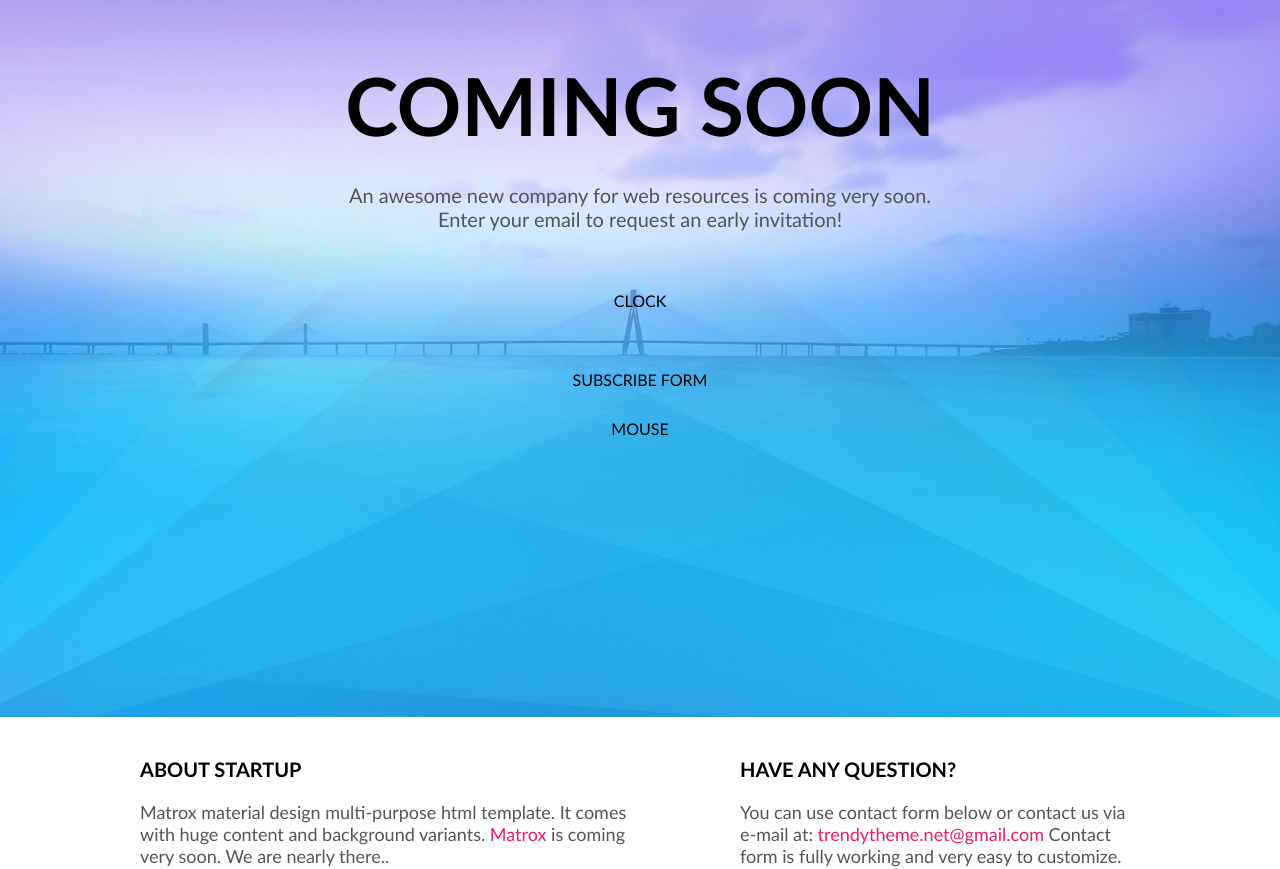
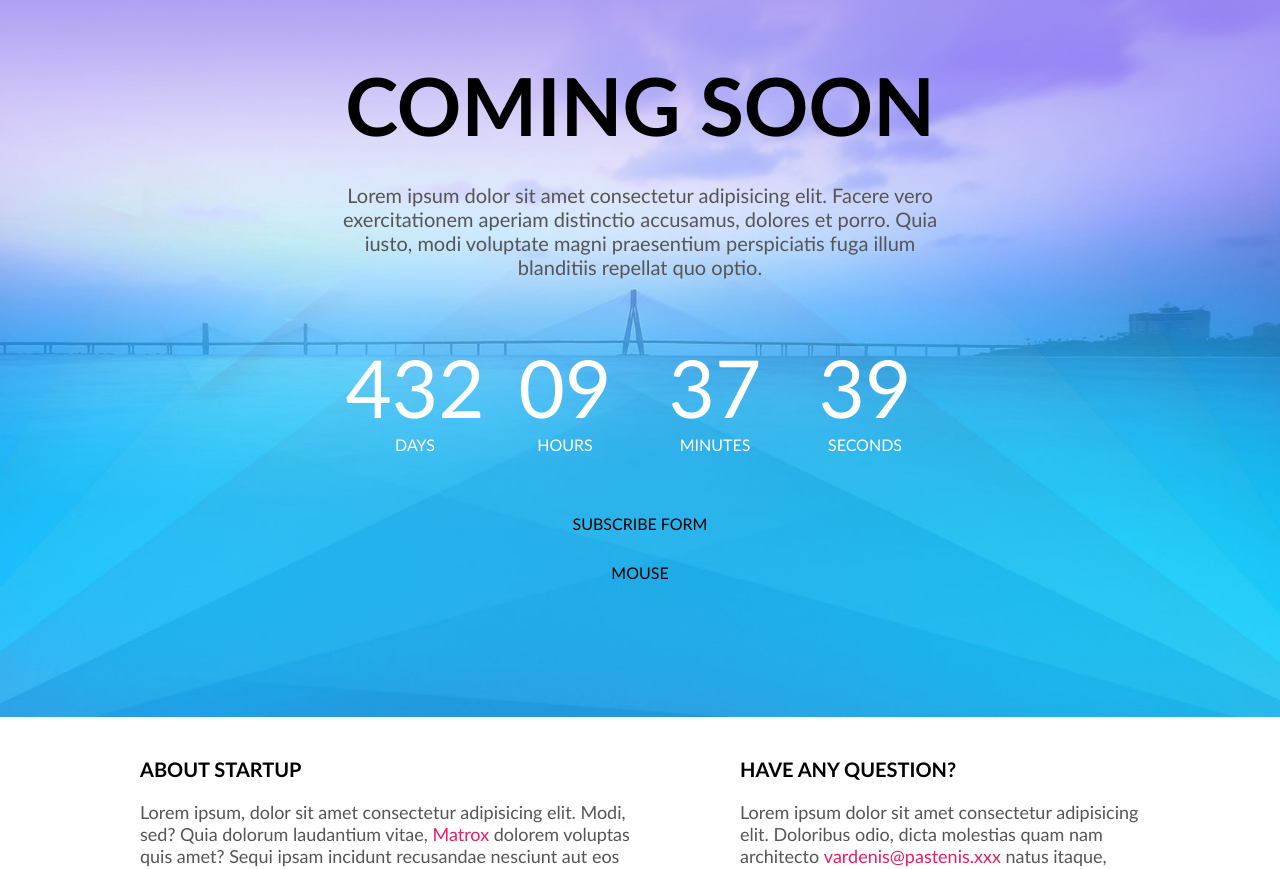
Before and after one commit to Kplukas/3-coming-soon, a website: page index.html in a window 1280 px wide. Shown: the part 83-952 px from the top of the page. Drawn offline with Linux system fonts and the light colour scheme.

Commit message:
Clock #3

```diff
--- a/css/components/clock.css
+++ b/css/components/clock.css
@@ -0,0 +1,25 @@
+.clock {
+    display: flex;
+    flex-wrap: wrap;
+    gap: 30px 0;
+    color: #fff;
+    text-align: center;
+}
+.clock > .time {
+    display: flex;
+    flex-direction: column;
+    width: 25%;
+}
+.clock > .time > .value {
+    font-size: 80px;
+}
+.clock > .time > .label {
+    font-size: 16px;
+    text-transform: uppercase;
+}
+
+@media (max-width: 700px) {
+    .clock > .time {
+        width: 50%;
+    }
+}
--- a/index.html
+++ b/index.html
@@ -28,9 +28,24 @@
             <div class="row-short">
                 <img class="logo" src="./img/logo.png" alt="Logo">
                 <h1 class="main-title">Coming soon</h1>
-                <p class="main-description">An awesome new company for web resources is coming very soon. Enter your email to request an early invitation!</p>
+                <p class="main-description">Lorem ipsum dolor sit amet consectetur adipisicing elit. Facere vero exercitationem aperiam distinctio accusamus, dolores et porro. Quia iusto, modi voluptate magni praesentium perspiciatis fuga illum blanditiis repellat quo optio.</p>
                 <div class="clock">
-                    CLOCK
+                    <div class="time">
+                        <div class="value">432</div>
+                        <div class="label">Days</div>
+                    </div>
+                    <div class="time">
+                        <div class="value">09</div>
+                        <div class="label">Hours</div>
+                    </div>
+                    <div class="time">
+                        <div class="value">37</div>
+                        <div class="label">Minutes</div>
+                    </div>
+                    <div class="time">
+                        <div class="value">39</div>
+                        <div class="label">Seconds</div>
+                    </div>
                 </div>
                 <form>
                     SUBSCRIBE FORM
@@ -44,7 +59,7 @@
             <div class="row main-content">
                 <div class="left-column">
                     <h2 class="section-title">About startup</h2>
-                    <p class="section-description">Matrox material design multi-purpose html template. It comes with huge content and background variants. <a href="#">Matrox</a> is coming very soon. We are nearly there..</p>
+                    <p class="section-description">Lorem ipsum, dolor sit amet consectetur adipisicing elit. Modi, sed? Quia dolorum laudantium vitae, <a href="#">Matrox</a> dolorem voluptas quis amet? Sequi ipsam incidunt recusandae nesciunt aut eos quod alias vero molestiae.</p>
                     <div>
                         PROGRESS BAR
                     </div>
@@ -57,7 +72,7 @@
                 </div>
                 <div class="right-column">
                     <h2 class="section-title">Have any question?</h2>
-                    <p class="section-description">You can use contact form below or contact us via e-mail at: <a href="mailto:trendytheme.net@gmail.com">trendytheme.net@gmail.com</a> Contact form is fully working and very easy to customize.</p>
+                    <p class="section-description">Lorem ipsum dolor sit amet consectetur adipisicing elit. Doloribus odio, dicta molestias quam nam architecto <a href="mailto:vardenis@pastenis.xxx">vardenis@pastenis.xxx</a> natus itaque, veniam provident necessitatibus beatae dolores nostrum quia vel. Voluptate, molestiae autem!</p>
                     <form>
                         MESSAGE FORM
                     </form>
@@ -82,7 +97,7 @@
                 <span>All rights reserved</span>
                 <span>Design by <a href="#" target="_blank">TrendyTheme</a></span>
             </div>
-            <p>Matrox pack includes complete websites not just homepages, it comes with full website demos. Over <a href="#">200+</a> ready html files only for 17$. Purchase <a href="#">Matrox</a> Now!</p>
+            <p>Lorem ipsum dolor sit amet, consectetur adipisicing elit. Fugiat molestias at saepe sapiente <a href="#">200+</a> excepturi natus ipsum hic! Quae iusto ducimus consectetur, iste, modi, blanditiis enim ratione accusamus quos <a href="#">Matrox</a> corrupti deleniti?</p>
         </div>
     </footer>
 </body>
```
